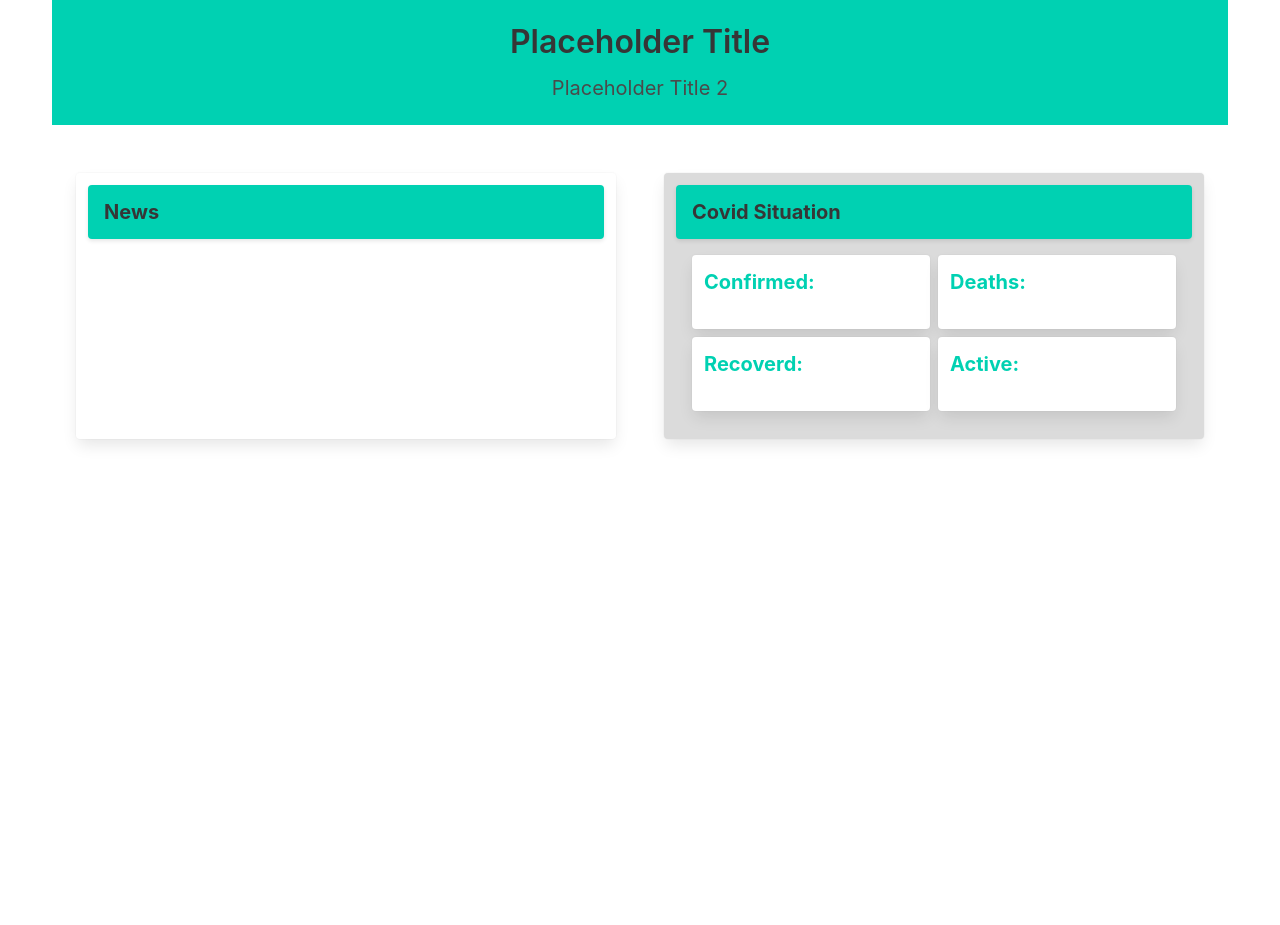
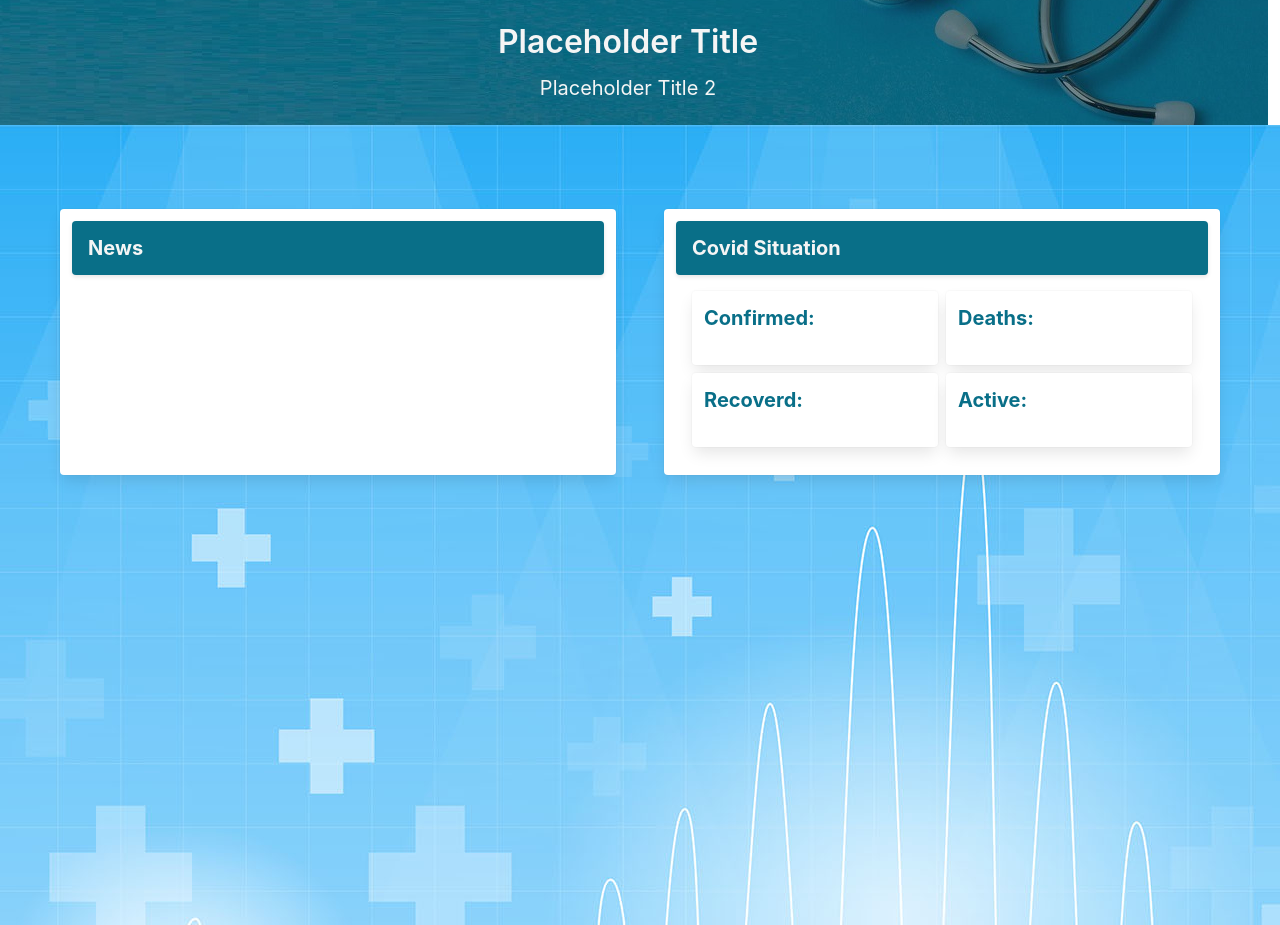
Before and after one commit to venturecarbajal/project_one, a plain HTML site: page develop/main.html in a window 1280 px wide. Before the commit the page ends 800 px from the top, so only its background shows below. Drawn offline with nearby package versions, Linux system fonts and the light colour scheme; no server answers.

Commit message:
complete overhaul of the design

```diff
--- a/develop/main.html
+++ b/develop/main.html
@@ -9,37 +9,37 @@
     <script src="https://ajax.googleapis.com/ajax/libs/jquery/3.5.1/jquery.min.js"></script>
 
 </head>
-<body class="container">
+<body >
 
+  <nav id="header" class="columns p-3">
 
-
-    <div id="header" class="columns p-3 has-background-primary ">
     <div class="column">
 
-            <h1 class="title p-3 is has-text-centered">Placeholder Title </h1>
-            <h2 class="subtitle has-text-centered">Placeholder Title 2 </h2>
+        <h1 class="title p-3 is has-text-centered has-text-light">Placeholder Title </h1>
+        <h2 class="subtitle has-text-centered has-text-light">Placeholder Title 2 </h2>
 
     </div>
 
+  </nav>
 
-    </div>
+    <div id="body" class="is-full pt-6 is is-centered">
 
-    <h2 id="currentPlace">Current place</h2>
+      <h2 id="currentPlace" class="px-6 ml-3 is-size-2"><b>Current place</b></h2>
 
-    <div id="body" class="columns is-full pt-6">
+      <div class="columns is-full pt-6 px-6">
 
-       <div id="covidNews" class="column card mx-5 " >
-        <header class="card-header has-background-primary card">
-            <p class="card-header-title is-size-5">
+        <div id="covidNews" class="column card mx-5" >
+          <header class="card-header health-bg card ">
+              <p class="card-header-title is-size-5 has-text-light">
               <b>News</b>
               </p>
             </header>
 
         </div>
 
-       <div id="covidSituation" class="column card mx-5 has-background-grey-lighter" >
-            <header class="card-header has-background-primary card">
-              <p class="card-header-title is-size-5">
+        <div id="covidSituation" class="column card mx-5" >
+              <header class="card-header health-bg card">
+                <p class="card-header-title is-size-5 has-text-light">
                   <b>Covid Situation</b>
                 </p>
               </header>
@@ -48,14 +48,14 @@
                   <div class="columns">
                     <div class="column card m-1">
 
-                    <p class="is-size-5 has-text-primary"><b>Confirmed:</b></p>
+                      <p class="is-size-5 health-text"><b>Confirmed:</b></p>
                       <p class="is-size-4" id="confirmed"></p>
 
                     </div>
 
                     <div class="column card m-1">
 
-                    <p class="is-size-5 has-text-primary"><b>Deaths:</b></p>
+                      <p class="is-size-5 health-text"><b>Deaths:</b></p>
                       <p class="is-size-4" id="deaths"></p>
 
                     </div>
@@ -66,14 +66,14 @@
                   <div class="columns">
                     <div class="column card m-1">
 
-                    <p class="is-size-5 has-text-primary"><b>Recoverd:</b></p>
+                      <p class="is-size-5 health-text"><b>Recoverd:</b></p>
                       <p class="is-size-4" id="recovered"></p>
 
                     </div>
 
                     <div class="column card m-1">
 
-                    <p class="is-size-5 has-text-primary"><b>Active:</b></p>
+                      <p class="is-size-5 health-text"><b>Active:</b></p>
                       <p class="is-size-4" id="active"></p>
 
                     </div>
@@ -84,6 +84,11 @@
         </div>
 
        </div>
+
+      </div>
+
+    </div>
+
     <script src = "covid.js"></script>
 
 </body>
--- a/develop/styles.css
+++ b/develop/styles.css
@@ -14,3 +14,35 @@ a:hover{
     scrollbar-width: thin;
     scrollbar-color: blue orange;
 }
+
+#body{
+
+    background-color: black;
+    background-image:url('1.jpg');
+    height: 100vh;
+    margin: 0%;
+
+
+
+}
+
+#header
+{
+
+    width: 100vw;
+    margin-bottom: 0%;
+    background-color: black;
+    background-image:url('HealthcareHeader2.jpg');
+    background-position:right bottom;
+
+}
+
+.health-text
+{
+    color: rgb(9, 111, 136);
+}
+
+.health-bg
+{
+    background-color:  rgb(9, 111, 136);;
+}
```
Also changed, not shown: index.html (+10 -9 lines), develop/1.jpg (added), develop/HealthcareHeader2.jpg (added). Lines whose indentation alone changed are shown as unchanged.
